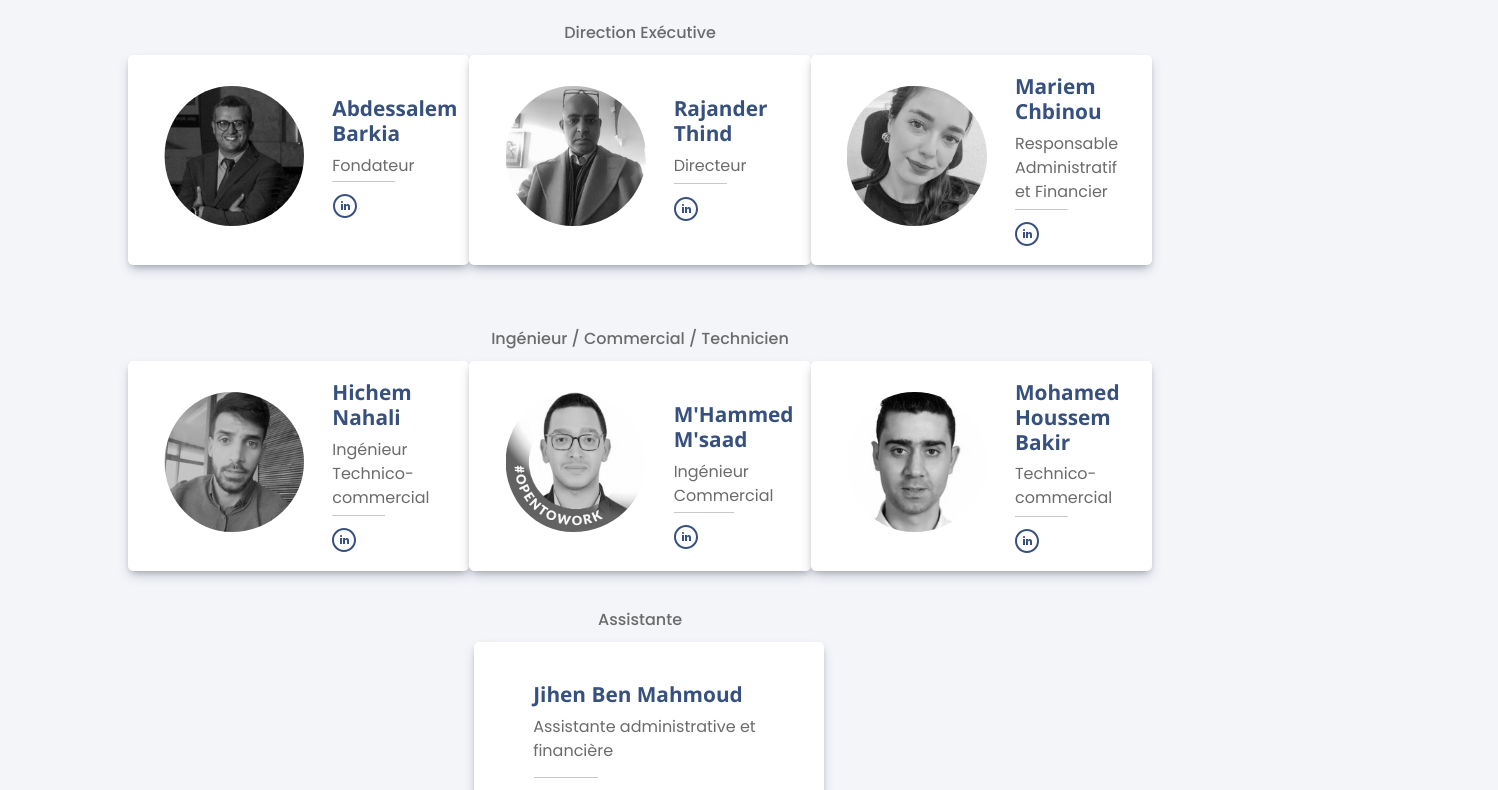
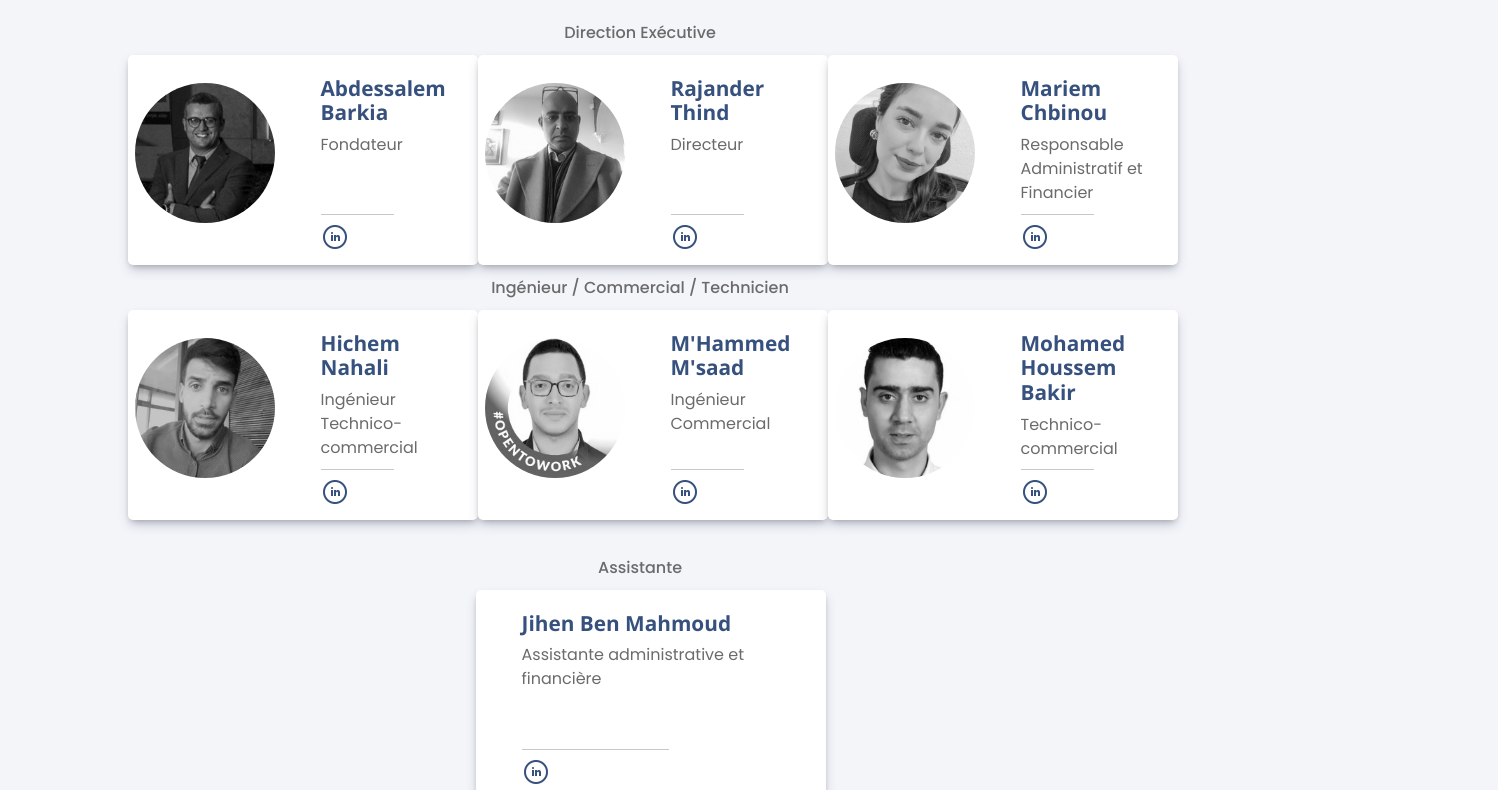
Before and after one commit to Joubeli/TCH, a React (Create React App) app: page / in a window 1280 px wide. Shown: the part 2020-2810 px from the top of the page, 1498 px wide, since content can reach past the window. Built offline with nearby package versions, Linux system fonts and the light colour scheme.

Commit message:
Update QuiSommesNous section

```diff
--- a/src/components/QuiSommesNous/QuiSommesNous.css
+++ b/src/components/QuiSommesNous/QuiSommesNous.css
@@ -3,20 +3,36 @@
   flex-direction: column;
   padding-top: 90px;
 }
+.staff{
+  display: flex;
+  flex-direction: column;
+  justify-content: space-between;
+}
 .sec-sub-title {
   color: #6b6b6b;
   font-size: 1.1em;
   font-family: "Poppins", sans-serif;
-  /* color: #37517e; */
+}
+.qsn_subtitles {
+  margin-top: 1%;
+}
+.spec_line{
+  display: flex;
+  flex-direction: column;
+  justify-content: space-between;
 }
 .cartes {
   display: flex;
   justify-content: space-between;
-  margin-top: 3%;
   margin-left: 10%;
   width: 80%;
+  margin-top: 2%;
 }
-.carte {
+.carte{
+  height: 210px;
+  width: 350px;
+}
+.carte_ind {
   background-color: white;
   box-shadow: rgba(50, 50, 93, 0.25) 0px 6px 12px -2px,
     rgba(0, 0, 0, 0.3) 0px 3px 7px -3px;
@@ -25,10 +41,8 @@
   border-radius: 5px;
   transition: transform 800ms;
   display: flex;
-  justify-content: space-between;
-  padding: 3%;
 }
-.carte:hover {
+.carte_ind:hover {
   transform: translateY(-10px);
 }
 .carte-title {
@@ -46,17 +60,25 @@
   text-align: left;
   margin-bottom: -10%;
 }
+.qsn-sub-title{
+  margin-top: 5%;
+}
 .line {
   width: 50%;
 }
 .profil-photo {
   border-radius: 50%;
-  padding-left: 2%;
   height: 140px;
   filter: grayscale(100%);
+  margin-top: 8%;
+  margin-left: 2%;
 }
 .description {
   margin-left: 10%;
+  display: flex;
+  flex-direction: column;
+  justify-content: space-between;
+  padding: 3%;
 }
 .linkedin-link {
   margin-top: -10%;
@@ -65,3 +87,10 @@
 .linkedin-link:hover {
   cursor: pointer;
 }
+.last-carte-linkedin{
+margin-right: 90%;
+margin-top: -5%;
+}
+.last_carte{
+  margin-left: 34%;
+}
--- a/src/components/QuiSommesNous/QuiSommesNous.js
+++ b/src/components/QuiSommesNous/QuiSommesNous.js
@@ -1,99 +1,249 @@
-import React, { useEffect } from 'react';
-import 'aos/dist/aos.css'
-import Aos from 'aos'
-import '../../App.css'
-import './QuiSommesNous.css'
-import founder from '../../images/QuiSommesNous/founder.jpg'
-import manager from '../../images/QuiSommesNous/manager.jpg'
-import responsable from '../../images/QuiSommesNous/responsable.jpg'
-import ingénieur from '../../images/QuiSommesNous/ingénieur.jpg'
-import sales from '../../images/QuiSommesNous/sales.jpg'
-import technicien from '../../images/QuiSommesNous/technicien.jpg'
+import React, { useEffect } from "react";
+import "aos/dist/aos.css";
+import Aos from "aos";
+import "../../App.css";
+import "./QuiSommesNous.css";
+import founder from "../../images/QuiSommesNous/founder.jpg";
+import manager from "../../images/QuiSommesNous/manager.jpg";
+import responsable from "../../images/QuiSommesNous/responsable.jpg";
+import ingénieur from "../../images/QuiSommesNous/ingénieur.jpg";
+import sales from "../../images/QuiSommesNous/sales.jpg";
+import technicien from "../../images/QuiSommesNous/technicien.jpg";
+import linkedin_icon from "../../images/QuiSommesNous/linkedin_icon.png";
 
 const QuiSommesNous = () => {
-
   useEffect(() => {
-      Aos.init({ duration: 2000 })
-    }, [])
+    Aos.init({ duration: 2000 });
+  }, []);
 
   return (
-      <section className='sec-quisommesnous' id='quisommesnous'>
-          <h2 data-aos='fade-up'  className='section-title'>Qui Sommes Nous</h2>
-          <h6 data-aos='fade-up' className='sec-sub-title'style={{marginTop:'1%'}}>Direction Exécutive</h6>
-          <div className="cartes "  data-aos='zoom-in'  style={{marginTop:'2%'}}>
-            <div className="carte">
+    <section className="sec-quisommesnous" id="quisommesnous">
+      <h2 data-aos="fade-up" className="section-title">
+        Qui Sommes Nous
+      </h2>
+      <div className="staff">
+        <div className="spec_line">
+          <h6 data-aos="fade-up" className="sec-sub-title qsn_subtitles">
+            Direction Exécutive
+          </h6>
+          <div className="cartes">
+            <div className="carte" data-aos="zoom-in">
+              <div className="carte_ind">
                 <img src={founder} alt="profil" className="profil-photo" />
-              <div className='description'>
-                <h6 className='carte-title'>Abdessalem Barkia</h6>
-                <p className='carte-sub-title'>Fondateur</p>
-                <hr className='line'/>
-                <a rel="noopener noreferrer" href='https://www.linkedin.com/in/abdessalembarkia/' target='_blank'><svg className='linkedin-link' xmlns="http://www.w3.org/2000/svg" width="24" height="24" viewBox="0 0 24 24"><path fill='#37517e' d="M12 2c5.514 0 10 4.486 10 10s-4.486 10-10 10-10-4.486-10-10 4.486-10 10-10zm0-2c-6.627 0-12 5.373-12 12s5.373 12 12 12 12-5.373 12-12-5.373-12-12-12zm-2 8c0 .557-.447 1.008-1 1.008s-1-.45-1-1.008c0-.557.447-1.008 1-1.008s1 .452 1 1.008zm0 2h-2v6h2v-6zm3 0h-2v6h2v-2.861c0-1.722 2.002-1.881 2.002 0v2.861h1.998v-3.359c0-3.284-3.128-3.164-4-1.548v-1.093z"/></svg></a>
+                <div className="description">
+                  <div className="carte_top">
+                    <h6 className="carte-title">Abdessalem Barkia</h6>
+                    <p className="carte-sub-title ">Fondateur</p>
                   </div>
-            </div>
-            <div className="carte">
-              <img src={manager} alt="profil" className="profil-photo" />
-              <div className='description'>
-                <h6 className='carte-title'>Rajander Thind</h6>
-                <p className='carte-sub-title'>Directeur</p>
-                <hr className='line'/>
-                <a rel="noopener noreferrer" href='https://www.linkedin.com/in/rajander-thind-4822a37b/' target='_blank'><svg className='linkedin-link' xmlns="http://www.w3.org/2000/svg" width="24" height="24" viewBox="0 0 24 24"><path fill='#37517e' d="M12 2c5.514 0 10 4.486 10 10s-4.486 10-10 10-10-4.486-10-10 4.486-10 10-10zm0-2c-6.627 0-12 5.373-12 12s5.373 12 12 12 12-5.373 12-12-5.373-12-12-12zm-2 8c0 .557-.447 1.008-1 1.008s-1-.45-1-1.008c0-.557.447-1.008 1-1.008s1 .452 1 1.008zm0 2h-2v6h2v-6zm3 0h-2v6h2v-2.861c0-1.722 2.002-1.881 2.002 0v2.861h1.998v-3.359c0-3.284-3.128-3.164-4-1.548v-1.093z"/></svg></a>
-              </div>
-            </div>
-            <div className="carte">
-              <img src={responsable} alt="profil" className="profil-photo" />
-                <div className='description' style={{marginTop:'-8%'}}>
-                  <h6 className='carte-title'>Mariem Chbinou</h6>
-                  <p className='carte-sub-title'>Responsable Administratif et Financier</p>
-                  <hr className='line'/>
-                  <a rel="noopener noreferrer" href='https://www.linkedin.com/in/mariem-chbinou-33a1a2148/' target='_blank'><svg className='linkedin-link' xmlns="http://www.w3.org/2000/svg" width="24" height="24" viewBox="0 0 24 24"><path fill='#37517e' d="M12 2c5.514 0 10 4.486 10 10s-4.486 10-10 10-10-4.486-10-10 4.486-10 10-10zm0-2c-6.627 0-12 5.373-12 12s5.373 12 12 12 12-5.373 12-12-5.373-12-12-12zm-2 8c0 .557-.447 1.008-1 1.008s-1-.45-1-1.008c0-.557.447-1.008 1-1.008s1 .452 1 1.008zm0 2h-2v6h2v-6zm3 0h-2v6h2v-2.861c0-1.722 2.002-1.881 2.002 0v2.861h1.998v-3.359c0-3.284-3.128-3.164-4-1.548v-1.093z"/></svg></a>
+                  <div className="carte_bottom">
+                    <hr className="line" />
+                    <a
+                      rel="noopener noreferrer"
+                      href="https://www.linkedin.com/in/abdessalembarkia/"
+                      target="_blank"
+                    >
+                      <img
+                        className="linkedin-link"
+                        src={linkedin_icon}
+                        width="24px"
+                        height="24px"
+                        alt="linkedin_icon"
+                      />
+                    </a>
                   </div>
                 </div>
               </div>
-          <h6 style={{marginTop:'5%'}} data-aos='fade-up' className='sec-sub-title'>Ingénieur / Commercial / Technicien</h6>
-          <div className="cartes" style={{marginTop:'2%'}} data-aos='zoom-in'  >
-            <div className="carte">
-              <img src={ingénieur} alt="profil" className="profil-photo" />
-              <div className='description' style={{marginTop:'-8%'}}>
-                <h6 className='carte-title'>Hichem Nahali</h6>
-                <p className='carte-sub-title'>Ingénieur Technico-commercial</p>
-                <hr className='line'/>
-                <a rel="noopener noreferrer" href='https://www.linkedin.com/in/hichem-nahali-5ba791124/' target='_blank'><svg className='linkedin-link' xmlns="http://www.w3.org/2000/svg" width="24" height="24" viewBox="0 0 24 24"><path fill='#37517e' d="M12 2c5.514 0 10 4.486 10 10s-4.486 10-10 10-10-4.486-10-10 4.486-10 10-10zm0-2c-6.627 0-12 5.373-12 12s5.373 12 12 12 12-5.373 12-12-5.373-12-12-12zm-2 8c0 .557-.447 1.008-1 1.008s-1-.45-1-1.008c0-.557.447-1.008 1-1.008s1 .452 1 1.008zm0 2h-2v6h2v-6zm3 0h-2v6h2v-2.861c0-1.722 2.002-1.881 2.002 0v2.861h1.998v-3.359c0-3.284-3.128-3.164-4-1.548v-1.093z"/></svg></a>
             </div>
+            <div className="carte" data-aos="zoom-in">
+              <div className="carte_ind">
+                <img src={manager} alt="profil" className="profil-photo" />
+                <div className="description">
+                  <div className="carte_top">
+                    <h6 className="carte-title">Rajander Thind</h6>
+                    <p className="carte-sub-title">Directeur</p>
                   </div>
-            <div className="carte">
-              <img src={sales} alt="profil" className="profil-photo" />
-              <div className='description'>
-                <h6 className='carte-title'>M'Hammed M'saad</h6>
-                <p className='carte-sub-title'>Ingénieur Commercial</p>
-                <hr className='line'/>
-                <a rel="noopener noreferrer" href='https://www.linkedin.com/in/m-hammed-m-saad-813a75154/' target='_blank'><svg className='linkedin-link' xmlns="http://www.w3.org/2000/svg" width="24" height="24" viewBox="0 0 24 24"><path fill='#37517e' d="M12 2c5.514 0 10 4.486 10 10s-4.486 10-10 10-10-4.486-10-10 4.486-10 10-10zm0-2c-6.627 0-12 5.373-12 12s5.373 12 12 12 12-5.373 12-12-5.373-12-12-12zm-2 8c0 .557-.447 1.008-1 1.008s-1-.45-1-1.008c0-.557.447-1.008 1-1.008s1 .452 1 1.008zm0 2h-2v6h2v-6zm3 0h-2v6h2v-2.861c0-1.722 2.002-1.881 2.002 0v2.861h1.998v-3.359c0-3.284-3.128-3.164-4-1.548v-1.093z"/></svg></a>
-              </div>
-            </div>
-            <div className="carte">
-              <img src={technicien} alt="profil" className="profil-photo" />
-              <div className='description' style={{marginTop:'-8%'}}>
-                <h6 className='carte-title'>Mohamed Houssem Bakir </h6>
-                <p className='carte-sub-title'>Technico-commercial</p>
-                <hr className='line'/>
-                <a rel="noopener noreferrer" href='https://www.linkedin.com/in/mohamed-houssem-bakir-59063a128/' target='_blank'><svg className='linkedin-link' xmlns="http://www.w3.org/2000/svg" width="24" height="24" viewBox="0 0 24 24"><path fill='#37517e' d="M12 2c5.514 0 10 4.486 10 10s-4.486 10-10 10-10-4.486-10-10 4.486-10 10-10zm0-2c-6.627 0-12 5.373-12 12s5.373 12 12 12 12-5.373 12-12-5.373-12-12-12zm-2 8c0 .557-.447 1.008-1 1.008s-1-.45-1-1.008c0-.557.447-1.008 1-1.008s1 .452 1 1.008zm0 2h-2v6h2v-6zm3 0h-2v6h2v-2.861c0-1.722 2.002-1.881 2.002 0v2.861h1.998v-3.359c0-3.284-3.128-3.164-4-1.548v-1.093z"/></svg></a>
+                  <div className="carte_bottom">
+                    <hr className="line" />
+                    <a
+                      rel="noopener noreferrer"
+                      href="https://www.linkedin.com/in/rajander-thind-4822a37b/"
+                      target="_blank"
+                    >
+                      <img
+                        className="linkedin-link"
+                        src={linkedin_icon}
+                        width="24px"
+                        height="24px"
+                        alt="linkedin_icon"
+                      />
+                    </a>
                   </div>
                 </div>
               </div>
-          <h6 data-aos='fade-up' className='sec-sub-title' style={{marginTop:'3%'}}>Assistante</h6>
-          <div className="cartes " style={{marginTop:'2%', marginLeft:'37%'}} data-aos='zoom-in'  >
-            <div className="carte">
-              <div className='description'>
-                <h6 className='carte-title'>Jihen Ben Mahmoud</h6>
-                <p className='carte-sub-title'>Assistante administrative et financière</p>
-                <hr className='line' style={{marginTop:'15%', marginBottom:'10%', width:'25%'}} />
-                <a rel="noopener noreferrer" href='https://www.linkedin.com/in/jihen-ben-mahmoud-8199b921a/' target='_blank'><svg className='linkedin-link' xmlns="http://www.w3.org/2000/svg" width="24" height="24" viewBox="0 0 24 24"><path fill='#37517e' d="M12 2c5.514 0 10 4.486 10 10s-4.486 10-10 10-10-4.486-10-10 4.486-10 10-10zm0-2c-6.627 0-12 5.373-12 12s5.373 12 12 12 12-5.373 12-12-5.373-12-12-12zm-2 8c0 .557-.447 1.008-1 1.008s-1-.45-1-1.008c0-.557.447-1.008 1-1.008s1 .452 1 1.008zm0 2h-2v6h2v-6zm3 0h-2v6h2v-2.861c0-1.722 2.002-1.881 2.002 0v2.861h1.998v-3.359c0-3.284-3.128-3.164-4-1.548v-1.093z"/></svg></a>
+            </div>
+            <div className="carte" data-aos="zoom-in">
+              <div className="carte_ind">
+                <img src={responsable} alt="profil" className="profil-photo" />
+                <div className="description">
+                  <div className="carte_top">
+                    <h6 className="carte-title">Mariem Chbinou</h6>
+                    <p className="carte-sub-title">
+                      Responsable Administratif et Financier
+                    </p>
+                  </div>
+                  <div className="carte_bottom">
+                    <hr className="line" />
+                    <a
+                      rel="noopener noreferrer"
+                      href="https://www.linkedin.com/in/mariem-chbinou-33a1a2148/"
+                      target="_blank"
+                    >
+                      <img
+                        className="linkedin-link"
+                        src={linkedin_icon}
+                        width="24px"
+                        height="24px"
+                        alt="linkedin_icon"
+                      />
+                    </a>
                   </div>
                 </div>
               </div>
-
-
+            </div>
+          </div>
+        </div>
+        <div className="spec_line">
+          <h6 data-aos="fade-up" className="sec-sub-title qsn-sub-title">
+            Ingénieur / Commercial / Technicien
+          </h6>
+          <div className="cartes">
+            <div className="carte" data-aos="zoom-in">
+              <div className="carte_ind">
+                <img src={ingénieur} alt="profil" className="profil-photo" />
+                <div className="description">
+                  <div className="carte_top">
+                    <h6 className="carte-title">Hichem Nahali</h6>
+                    <p className="carte-sub-title">
+                      Ingénieur Technico-commercial
+                    </p>
+                  </div>
+                  <div className="carte_bottom">
+                    <hr className="line" />
+                    <a
+                      rel="noopener noreferrer"
+                      href="https://www.linkedin.com/in/hichem-nahali-5ba791124/"
+                      target="_blank"
+                    >
+                      <img
+                        className="linkedin-link"
+                        src={linkedin_icon}
+                        width="24px"
+                        height="24px"
+                        alt="linkedin_icon"
+                      />
+                    </a>
+                  </div>
+                </div>
+              </div>
+            </div>
+            <div className="carte" data-aos="zoom-in">
+              <div className="carte_ind">
+                <img src={sales} alt="profil photo" className="profil-photo" />
+                <div className="description">
+                  <div className="carte_top">
+                    <h6 className="carte-title">M'Hammed M'saad</h6>
+                    <p className="carte-sub-title">Ingénieur Commercial</p>
+                  </div>
+                  <div className="carte_bottom">
+                    <hr className="line" />
+                    <a
+                      rel="noopener noreferrer"
+                      href="https://www.linkedin.com/in/m-hammed-m-saad-813a75154/"
+                      target="_blank"
+                    >
+                      <img
+                        className="linkedin-link"
+                        src={linkedin_icon}
+                        width="24px"
+                        height="24px"
+                        alt="linkedin_icon"
+                      />
+                    </a>
+                  </div>
+                </div>
+              </div>
+            </div>
+            <div className="carte" data-aos="zoom-in">
+              <div className="carte_ind">
+                <img src={technicien} alt="profil" className="profil-photo" />
+                <div className="description">
+                  <div className="carte_top">
+                    <h6 className="carte-title">Mohamed Houssem Bakir </h6>
+                    <p className="carte-sub-title">Technico-commercial</p>
+                  </div>
+                  <div className="carte_bottom">
+                    <hr className="line" />
+                    <a
+                      rel="noopener noreferrer"
+                      href="https://www.linkedin.com/in/mohamed-houssem-bakir-59063a128/"
+                      target="_blank"
+                    >
+                      <img
+                        className="linkedin-link"
+                        src={linkedin_icon}
+                        width="24px"
+                        height="24px"
+                        alt="linkedin_icon"
+                      />
+                    </a>
+                  </div>
+                </div>
+              </div>
+            </div>
+          </div>
+        </div>
+        <div className="spec_line">
+          <h6
+            data-aos="fade-up"
+            className="sec-sub-title"
+            style={{ marginTop: "3%" }}
+          >
+            Assistante
+          </h6>
+          <div className="cartes">
+            <div className="carte last_carte" data-aos="zoom-in">
+              <div className="carte_ind ">
+                <div className="description">
+                  <div className="carte_top">
+                    <h6 className="carte-title">Jihen Ben Mahmoud</h6>
+                    <p className="carte-sub-title">
+                      Assistante administrative et financière
+                    </p>
+                  </div>
+                  <div className="carte_bottom">
+                    <hr className="line"/>
+                    <a
+                      rel="noopener noreferrer"
+                      href="https://www.linkedin.com/in/jihen-ben-mahmoud-8199b921a/"
+                      target="_blank"
+                    >
+                      <img
+                        className="linkedin-link last-carte-linkedin"
+                        src={linkedin_icon}
+                        width="24px"
+                        height="24px"
+                        alt="linkedin_icon"
+                      />
+                    </a>
+                  </div>
+                </div>
+              </div>
+            </div>
+          </div>
+        </div>
+      </div>
     </section>
-    )
+  );
 };
 
 export default QuiSommesNous;
```
Also changed, not shown: src/images/QuiSommesNous/linkedin_icon.png (added). Lines whose indentation alone changed are shown as unchanged.
